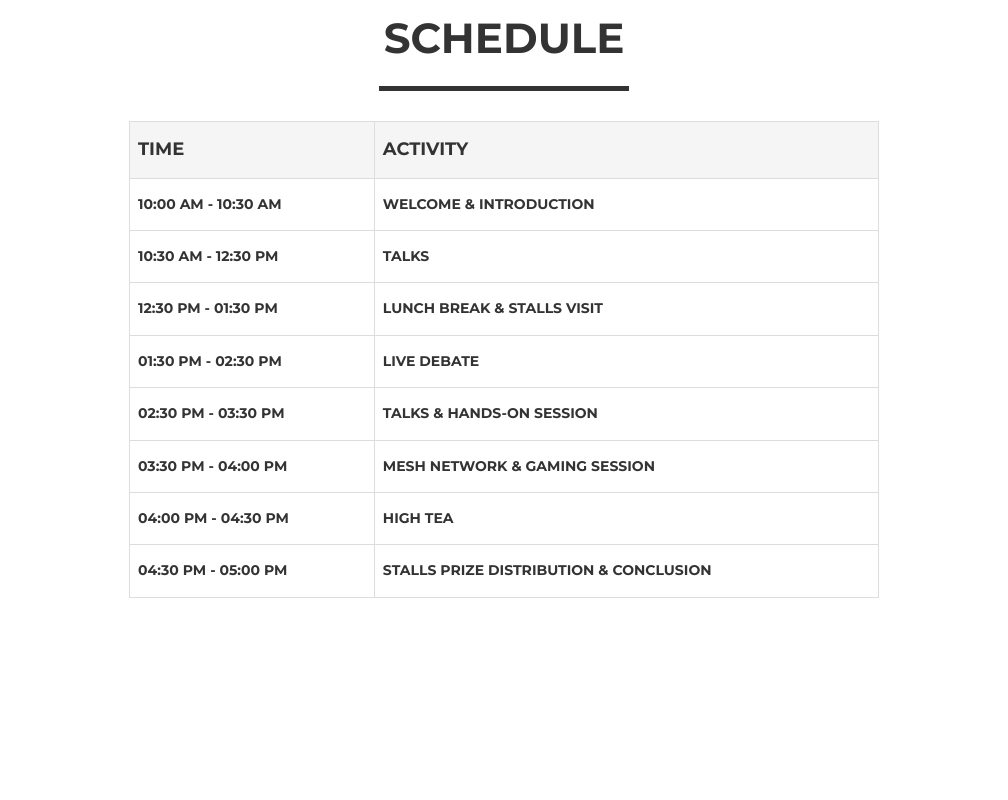
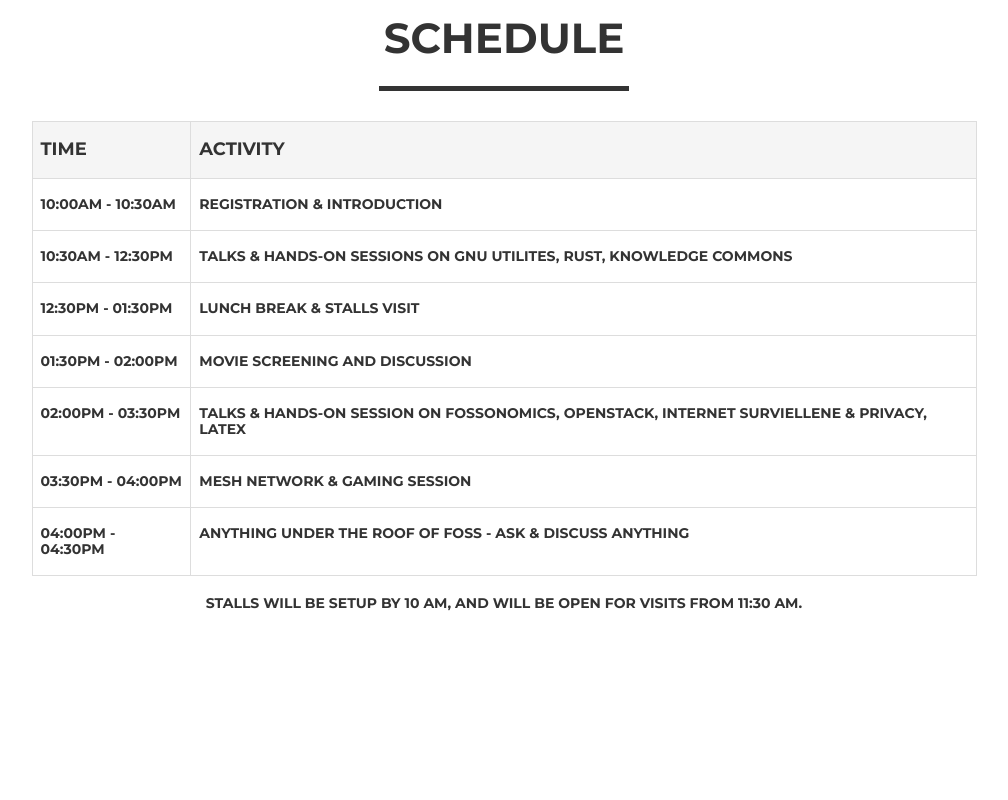
Before and after one commit to ceglug/sfd16, a plain HTML site: page index.html in a window 1280 px wide. Shown: the part 2060-2860 px from the top of the page, without its empty margins (136-1144 px from the left). Drawn offline with nearby package versions, Linux system fonts and the light colour scheme.

Commit message:
map added

```diff
--- a/index.html
+++ b/index.html
@@ -195,45 +195,42 @@
               </div>
             </div>
             <div class="row">
-                <div class="col-lg-8 col-lg-offset-2 text-center">
+                <div class="col-lg-10 col-lg-offset-1 text-center">
                     <table class="table table-bordered">
                         <tr class="active">
                             <th><h4>Time</h4></th>
                             <th><h4>Activity</h4></th>
                         </tr>
                         <tr>
-                            <th><h5>10:00 AM - 10:30 AM</h5></th>
-                            <th><h5>Welcome &amp; Introduction</h5></th>
+                            <th><h5>10:00AM - 10:30AM</h5></th>
+                            <th><h5>Registration &amp; Introduction</h5></th>
                         </tr>
                         <tr>
-                            <th><h5>10:30 AM - 12:30 PM</h5></th>
-                            <th><h5>Talks</h5></th>
+                            <th><h5>10:30AM - 12:30PM</h5></th>
+                            <th><h5>Talks &amp; Hands-On Sessions on GNU Utilites, RUST, Knowledge Commons</h5></th>
                         </tr>
                         <tr>
-                            <th><h5>12:30 PM - 01:30 PM</h5></th>
+                            <th><h5>12:30PM - 01:30PM</h5></th>
                             <th><h5>Lunch Break &amp; Stalls Visit</h5></th>
                         </tr>
                         <tr>
-                            <th><h5>01:30 PM - 02:30 PM</h5></th>
-                            <th><h5>Live Debate</h5></th>
+                            <th><h5>01:30PM - 02:00PM</h5></th>
+                            <th><h5>Movie Screening and Discussion</h5></th>
                         </tr>
                         <tr>
-                            <th><h5>02:30 PM - 03:30 PM</h5></th>
-                            <th><h5>Talks &amp; Hands-On Session</h5></th>
+                            <th><h5>02:00PM - 03:30PM</h5></th>
+                            <th><h5>Talks &amp; Hands-On Session on FOSSonomics, OpenStack, Internet Surviellene & Privacy, Latex</h5></th>
                         </tr>
                         <tr>
-                            <th><h5>03:30 PM - 04:00 PM</h5></th>
+                            <th><h5>03:30PM - 04:00PM</h5></th>
                             <th><h5>Mesh Network &amp; Gaming Session</h5></th>
                         </tr>
                         <tr>
-                            <th><h5>04:00 PM - 04:30 PM</h5></th>
-                            <th><h5>High Tea</h5></th>
-                        </tr>
-                        <tr>
-                            <th><h5>04:30 PM - 05:00 PM</h5></th>
-                            <th><h5>Stalls Prize Distribution &amp; Conclusion</h5></th>
+                            <th><h5>04:00PM - 04:30PM</h5></th>
+                            <th><h5>Anything under the roof of FOSS - Ask &amp; Discuss anything</h5></th>
                         </tr>
                     </table>
+                    <h5>Stalls will be setup by 10 AM, and will be open for visits from 11:30 AM. </h5>
                 </div>
             </div>
         </div>
@@ -251,11 +248,28 @@
             <div class="row">
                 <div class="col-lg-8 col-lg-offset-2 text-center">
                     <h3><i class="fa fa-1x fa-phone"></i> +91 95000 11210</h3>
+                    </div>
+            </div>
+        </div>
+    </section>
+
+    <section id="map">
+        <div class="container">
+            <div class="row">
+                <div class="col-lg-12 text-center">
+                    <h2>When &amp; Where?</h2>
+                    <hr class="star-primary">
+                </div>
+            </div>
+            <div class="row">
+                <div class="col-lg-12 text-center">
+                    <p>Be there on 24th Sept 2016, Saturday between 10:00AM - 4:30PM<br/>
+                    <br/>Venue: Ada Lovelace Auditorium, Department of IT, College of Engineering, Guindy</p>
+                    <br/><iframe width="100%" height="350" frameborder="0" scrolling="no" marginheight="0" marginwidth="0" src="http://www.openstreetmap.org/export/embed.html?bbox=80.23500502109528%2C13.012113016408978%2C80.23705959320068%2C13.013728053139271&amp;layer=mapnik&amp;marker=13.012920536089245%2C80.23603230714798" style="border: 1px solid black"></iframe><br/><small><a href="http://www.openstreetmap.org/?mlat=13.01292&amp;mlon=80.23603#map=19/13.01292/80.23603">View Larger Map</a></small>
                 </div>
             </div>
         </div>
     </section>
-
     <!-- Footer -->
     <footer class="text-center">
         <div class="footer-above">
```
